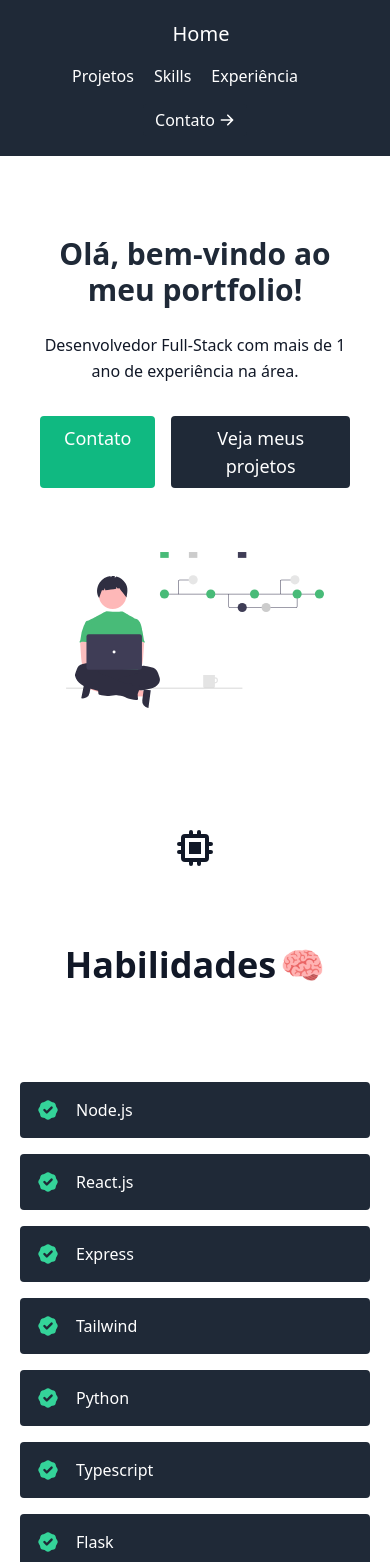
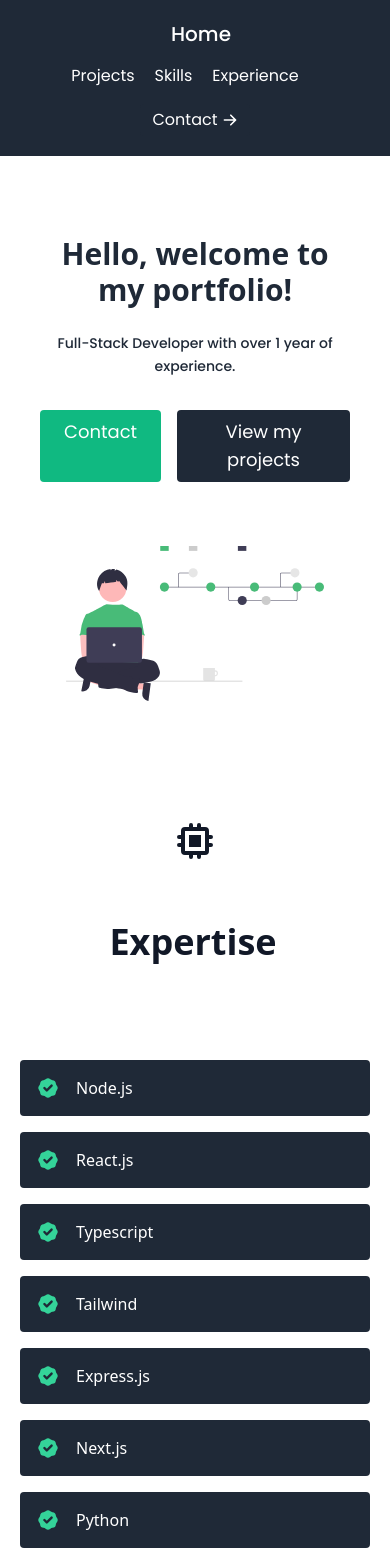
Before and after one commit to ThiagoDev202/my-portfolio, a React (Create React App) app: page / in a window 390 px wide. Shown: the top 1562 px of the page. Built offline with nearby package versions, Linux system fonts and the light colour scheme.

Commit message:
feat: en

```diff
--- a/public/index.html
+++ b/public/index.html
@@ -2,6 +2,12 @@
 <html lang="en">
   <head>
     <script disable-devtool-auto src='https://cdn.jsdelivr.net/npm/disable-devtool'></script>
+    <link href="https://fonts.googleapis.com/css2?family=Roboto:wght@400;700&display=swap" rel="stylesheet">
+    <link href="https://fonts.googleapis.com/css2?family=Caveat:wght@400;700&display=swap" rel="stylesheet">
+    <link rel="manifest" href="https://progressier.app/NWsX56i8xwndJjMzTJu4/progressier.json"/>
+    <link href="https://fonts.googleapis.com/css2?family=Poppins:wght@300;400;500;700&display=swap" rel="stylesheet">
+    <script defer src="https://progressier.app/NWsX56i8xwndJjMzTJu4/script.js"></script>
+    <link rel="icon" href="%PUBLIC_URL%/canvas.ico" />
   </head>
   <body>
 
--- /dev/null
+++ b/public/progressier.js
@@ -0,0 +1 @@
+importScripts("https://progressier.app/NWsX56i8xwndJjMzTJu4/sw.js");
--- a/src/components/About.js
+++ b/src/components/About.js
@@ -6,22 +6,25 @@ export default function About() {
       <div className="container mx-auto flex px-10 py-20 md:flex-row flex-col items-center">
         <div className="lg:flex-grow md:w-1/2 lg:pr-24 md:pr-16 flex flex-col md:items-start md:text-left mb-16 md:mb-0 items-center text-center">
           <h1 className="title-font sm:text-4xl text-3xl font-bold mb-4 font-medium text-gray-800">
-            Olá, bem-vindo ao meu portfolio!
-            {/* <br className="hidden lg:inline-block" />Full-Stack Developer */}
+            Hello, welcome to my portfolio!
           </h1>
-          <p className="mb-8 leading-relaxed my-2 text-gray-900 title-font sm:text-1xl mb-2">
-            Desenvolvedor Full-Stack com mais de 1 ano de experiência na área.
+          <p className=" mb-8 mt-2 title-font sm:text-base text-sm font-medium text-gray-800 leading-relaxed my-1" style={{ fontFamily: 'Poppins, sans-serif' }}>
+            Full-Stack Developer with over 1 year of experience.
           </p>
           <div className="flex justify-center">
             <a
               href="#contact"
-              className="inline-flex text-white bg-green-500 border-0 py-2 px-6 focus:outline-none hover:bg-green-600 rounded text-lg">
-              Contato
+              className="inline-flex text-white bg-green-500 border-0 py-2 px-6 focus:outline-none hover:bg-green-600 rounded text-lg"
+              style={{ fontFamily: 'Poppins, sans-serif', fontWeight: 400 }}
+            >
+              Contact
             </a>
             <a
               href="#projects"
-              className="ml-4 inline-flex text-white bg-gray-800 border-0 py-2 px-6 focus:outline-none hover:bg-gray-700 hover:text-white rounded text-lg">
-              Veja meus projetos
+              className="ml-4 inline-flex text-white bg-gray-800 border-0 py-2 px-6 focus:outline-none hover:bg-gray-700 hover:text-white rounded text-lg"
+              style={{ fontFamily: 'Poppins, sans-serif', fontWeight: 400 }}
+              >
+              View my projects
             </a>
           </div>
         </div>
--- a/src/components/Contact.js
+++ b/src/components/Contact.js
@@ -25,7 +25,7 @@ export default function Contact() {
   }
 
   return (
-    <section id="contact" className="relative">
+    <section id="contact" className="relative pt-16 md:pt-20" style={{ fontFamily: 'Poppins, sans-serif', fontWeight: 400 }}>
       <div className="container px-5 py-10 mx-auto flex sm:flex-nowrap flex-wrap">
         <div className="lg:w-2/3 md:w-1/2 bg-gray-900 rounded-lg overflow-hidden sm:mr-10 p-10 flex items-end justify-start relative">
           <iframe
@@ -39,18 +39,16 @@ export default function Contact() {
             style={{ filter: "opacity(0.7)" }}
             src="https://www.google.com/maps/embed/v1/place?q=Fortaleza+-+CE,+Brasil&key=AIzaSyBFw0Qbyq9zTFTd-tUY6dZWTgaQzuU17R8"
           />
-          <div className="bg-gray-900 relative flex flex-wrap py-6 rounded shadow-md text-white text-opacity-70">
-            {/* <div className="lg:w-1/2 px-6"> */}
+          <div className="bg-gray-900 relative flex flex-wrap py-6 rounded shadow-md text-white text-opacity-70" style={{ fontFamily: 'Poppins, sans-serif', fontWeight: 400 }} >
             <div className="w-full lg:w-1/2 px-6">
               <h2 className="title-font font-semibold text-white tracking-widest text-xs">
-                ADDRESS<span className="ml-1" role="img" aria-label="cérebro emoji">📍</span>
+                ADDRESS<span className="ml-1" role="img" aria-label="Local emoji">📍</span>
               </h2>
               <p className="mt-1">
                 Brasil, <br />
                 Fortaleza-CE
               </p>
             </div>
-            {/* <div className="lg:w-1/2 px-6 mt-4 lg:mt-0"> */}
             <div className="w-full lg:w-1/2 px-6 mt-4 lg:mt-0">
               <h2 className="title-font font-semibold text-white tracking-widest text-xs">
                 EMAIL
@@ -64,7 +62,7 @@ export default function Contact() {
               <p className="leading-relaxed">
             +55 (85) 9 9266-8904
             <a
-              href="https://api.whatsapp.com/send?phone=55992668904"
+              href="https://api.whatsapp.com/send?phone=5585992668904&text="
               target="_blank"
               rel="noopener noreferrer"
               className="ml-2 inline-block flex items-center leading-relaxed"
@@ -85,14 +83,10 @@ export default function Contact() {
       name="contact"
       onSubmit={handleSubmit}
       className="lg:w-1/3 md:w-1/2 flex flex-col md:ml-auto w-full md:py-8 mt-8 md:mt-0 bg-gray-900 border border-gray-800 rounded-lg p-6">
-      <h2 className="text-white sm:text-4xl text-3xl mb-1 font-medium title-font">
-        Enviar E-mail
+      <h2 className="text-white sm:text-4xl text-3xl mb-5 font-medium title-font text-xl font-bold mt-5" sstyle={{ fontFamily: 'Poppins, sans-serif', fontWeight: 400 }} >
+        Enviar email
       </h2>
-      <p className="leading-relaxed mb-5 title-font font-bold text-gray-900 text-xl">
-        Envie-me um e-mail
-      </p>
-
-      <div className="relative mb-4">
+      <div className="relative mb-4" style={{ fontFamily: 'Poppins, sans-serif', fontWeight: 400 }}>
         <label htmlFor="name" className="leading-7 text-sm text-gray-400">
           Name
         </label>
@@ -100,12 +94,12 @@ export default function Contact() {
           type="text"
           id="name"
           name="name"
-          placeholder="Digite seu nome e sobrenome"
+          placeholder="Enter your first and last name"
           className="w-full bg-gray-800 italic rounded border border-gray-700 focus:border-indigo-500 focus:ring-2 focus:ring-indigo-900 text-base outline-none text-gray-100 py-1 px-3 leading-8 transition-colors duration-200 ease-in-out"
           onChange={(e) => setName(e.target.value)}
         />
       </div>
-      <div className="relative mb-4">
+      <div className="relative mb-4" style={{ fontFamily: 'Poppins, sans-serif', fontWeight: 400 }} >
         <label htmlFor="email" className="leading-7 text-sm text-gray-400">
           Email
         </label>
@@ -113,12 +107,12 @@ export default function Contact() {
           type="email"
           id="email"
           name="email"
-          placeholder="Digite seu email"
+          placeholder="Enter your email address"
           className="w-full bg-gray-800 italic rounded border border-gray-700 focus:border-indigo-500 focus:ring-2 focus:ring-indigo-900 text-base outline-none text-gray-100 py-1 px-3 leading-8 transition-colors duration-200 ease-in-out"
           onChange={(e) => setEmail(e.target.value)}
         />
       </div>
-      <div className="relative mb-4">
+      <div className="relative mb-4" style={{ fontFamily: 'Poppins, sans-serif', fontWeight: 400 }} >
         <label
           htmlFor="message"
           className="leading-7 text-sm text-gray-400">
@@ -127,14 +121,16 @@ export default function Contact() {
         <textarea
           id="message"
           name="message"
-          placeholder="Envie sua proposta!"
+          placeholder="Submit your proposal"
           className="w-full bg-gray-800 italic rounded border border-gray-700 focus:border-indigo-500 focus:ring-2 focus:ring-indigo-900 h-32 text-base outline-none text-gray-100 py-1 px-3 resize-none leading-6 transition-colors duration-200 ease-in-out"
           onChange={(e) => setMessage(e.target.value)}
         />
       </div>
       <button
         type="submit"
-        className="text-white bg-indigo-500 border-0 py-2 px-6 focus:outline-none hover:bg-indigo-600 rounded text-lg">
+        className="text-white bg-indigo-500 border-0 py-2 px-6 focus:outline-none hover:bg-indigo-600 rounded text-lg"
+        style={{ fontFamily: 'Poppins, sans-serif', fontWeight: 400 }}
+        >
         Submit
       </button>
     </form>
--- a/src/components/Footer.js
+++ b/src/components/Footer.js
@@ -2,43 +2,43 @@ import React from "react";
 
 const Footer = () => {
   return (
-    <footer className="bg-gray-900 text-white mt-20">
-      <div className="flex justify-center items-center sm:px-12 px-4 bg-[#ffffff19] py-7">
-        <h1 className="text-3xl md:text-2xl mb-0 leading-normal font-semibold text-teal-500 mt-5">
-          <span className="text-teal-500 mb-10">Para mais informações</span>
+    <footer className="bg-gradient-to-r from-gray-900 via-gray-800 to-gray-700 text-white mt-20">
+      <div className="flex justify-center items-center sm:px-12 px-4 py-7">
+        <h1 className="text-5xl md:text-4xl mb-0 leading-tight font-bold text-teal-500 mt-5">
+          <span className="mb-10">For further information</span>
         </h1>
       </div>
       <div className="grid grid-cols-1 gap-10 text-center pt-2 text-gray-400 text-sm pb-8 mt-3">
         <div>
-          <h2 className="text-xl font-bold text-white">Contatos</h2>
-          <p className="mt-2">
-            <a href="https://www.linkedin.com/in/thiagofernandesdev/" target="_blank" rel="noopener noreferrer" className="text-teal-400 hover:underline">
+          <h2 className="text-2xl font-bold text-gray-200">Contacts</h2>
+          <p className="mt-2 flex items-center justify-center space-x-2" style={{ fontFamily: 'Poppins, sans-serif', fontWeight: 400 }}>
+            <a href="https://www.linkedin.com/in/thiagofernandesdev/" target="_blank" rel="noopener noreferrer" className="text-teal-400 hover:underline hover:text-green-500">
               LinkedIn
             </a>
           </p>
-          <p className="mt-2">
-            <a href="https://github.com/ThiagoDev202" target="_blank" rel="noopener noreferrer" className="text-teal-400 hover:underline">
+          <p className="mt-2 flex items-center justify-center space-x-2" style={{ fontFamily: 'Poppins, sans-serif', fontWeight: 400 }}>
+            <a href="https://github.com/ThiagoDev202" target="_blank" rel="noopener noreferrer" className="text-teal-400 hover:underline hover:text-green-500">
               GitHub
             </a>
           </p>
-          <p className="mt-2">
-            <a href="https://www.dropbox.com/scl/fi/6kroitx8qypxzkty4nlfo/Profile.pdf?rlkey=ose0xwuftywvunmkq93o3ejr4&dl=1" download="Curriculo Thiago Fernandes.pdf">
-                Curriculo
+          <p className="mt-2 flex items-center justify-center space-x-2" style={{ fontFamily: 'Poppins, sans-serif', fontWeight: 400 }}>
+            <a href="https://www.dropbox.com/scl/fi/6kroitx8qypxzkty4nlfo/Profile.pdf?rlkey=ose0xwuftywvunmkq93o3ejr4&dl=1" className="text-teal-400 hover:underline hover:text-green-500" download="Curriculo Thiago Fernandes.pdf">
+              Resume
             </a>
           </p>
-          <p className="mt-2">
-            <a href="https://api.whatsapp.com/send?phone=55992668904">
-                WhatsApp
+          <p className="mt-2 flex items-center justify-center space-x-2" style={{ fontFamily: 'Poppins, sans-serif', fontWeight: 400 }}>
+            <a href="https://api.whatsapp.com/send?phone=5585992668904&text=" className="text-teal-400 hover:underline hover:text-green-500">
+              WhatsApp
             </a>
           </p>
         </div>
         <div>
-          <span className="text-xl font-bold text-teal-500">
-            Feito Por Thiago Fernandes
+          <span className="text-xl font-bold text-teal-300" style={{ fontFamily: 'Poppins, sans-serif', fontWeight: 500 }}>
+            Made by Thiago Fernandes
           </span>
         </div>
         <div>
-          <span className="mt-1">Made w/ React & Tailwind</span>
+          <span className="mt-1 text-gray-400" style={{ fontFamily: 'Poppins, sans-serif', fontWeight: 400 }}>Build w/ React & Tailwind</span>
         </div>
       </div>
     </footer>
--- a/src/components/Navbar.js
+++ b/src/components/Navbar.js
@@ -3,7 +3,7 @@ import React from "react";
 
 export default function Navbar() {
   return (
-    <header className="bg-gray-800 md:sticky top-0 z-10">
+    <header className="bg-gray-800 md:sticky top-0 z-10" style={{ fontFamily: 'Poppins, sans-serif', fontWeight: 400 }} >
       <div className="container mx-auto flex flex-wrap p-5 flex-col md:flex-row items-center">
         <a className="title-font font-medium text-white mb-4 md:mb-0">
           <a href="#about" className="ml-3 text-xl hover:opacity-90">
@@ -12,19 +12,19 @@ export default function Navbar() {
         </a>
         <nav className="md:mr-auto md:ml-4 md:py-1 md:pl-4 md:border-l md:border-gray-700	flex flex-wrap items-center text-base justify-center text-white">
           <a href="#projects" className="mr-5 hover:text-green-500">
-            Projetos
+            Projects
           </a>
           <a href="#skills" className="mr-5 hover:text-green-500">
             Skills
           </a>
           <a href="#testimonials" className="mr-5 hover:text-green-500">
-            Experiência
+            Experience
           </a>
         </nav>
         <a
           href="#contact"
           className="inline-flex items-center bg-gray-800 border-0 py-1 px-3 focus:outline-none hover:bg-gray-700 rounded text-base text-white mt-4 md:mt-0">
-          Contato
+          Contact
           <ArrowRightIcon className="w-4 h-4 ml-1" />
         </a>
       </div>
--- a/src/components/Projects.js
+++ b/src/components/Projects.js
@@ -11,11 +11,11 @@ export default function Projects() {
           <h1 className="sm:text-4xl text-3xl font-medium title-font mb-4 text-white">
             Portfolio
           </h1>
-          <p className="lg:w-2/3 mx-auto leading-relaxed text-base">
+          <p className="mt-2 lg:w-2/3 mx-auto leading-relaxed text-base" style={{ fontFamily: 'Poppins, sans-serif', fontWeight: 400 }}>
             Node.js | Next/Vite | React.js | Typescript | Tailwind | Express.js | MongoDB | SQLite | Firebase
           </p>
         </div>
-        <div className="flex flex-wrap -m-4">
+        <div className="flex flex-wrap -m-4" style={{ fontFamily: 'Poppins, sans-serif', fontWeight: 400 }} >
           {projects.map((project) => (
             <a
               href={project.link}
--- a/src/components/Skills.js
+++ b/src/components/Skills.js
@@ -4,15 +4,15 @@ import { skills } from "../data";
 
 export default function Skills() {
   return (
-    <section id="skills">
+    <section id="skills" className="mb-10">
       <div className="container px-5 py-10 mx-auto">
         <div className="text-center mb-20">
           <ChipIcon className="w-10 inline-block mb-4 text-gray-900 fill-current" />
-          <h1 className="sm:text-4xl text-3xl font-medium title-font text-white mb-4">
+          <h1 className="sm:text-4xl text-3xl font-medium title-font text-white mb-0">
             Skills &amp; Tecnologias
           </h1>
-          <p className="text-base text-4xl leading-relaxed xl:w-2/4 lg:w-3/4 mx-auto font-bold text-gray-900 font-size ont-medium title-font body-font">
-          Habilidades<span className="ml-1" role="img" aria-label="cérebro emoji">🧠</span>
+          <p className="text-base text-4xl leading-relaxed xl:w-2/4 lg:w-3/4 mx-auto font-bold text-gray-900 font-size title-font font-bold body-font font-medium title-font body-font">
+            Expertise<span className="ml-1" role="img" aria-label="cérebro emoji"></span>
           </p>
         </div>
         <div className="flex flex-wrap lg:w-4/5 sm:mx-auto sm:mb-2 -mx-2">
--- a/src/components/Testimonials.js
+++ b/src/components/Testimonials.js
@@ -6,26 +6,17 @@ export default function Testimonials() {
   return (
     <section id="testimonials">
       <div className="container px-5 py-10 mx-auto text-center">
-        {/* Não está em uso UserIcon abaixo*/}
         <UsersIcon className="w-10 inline-block mb-4 text-white" />
-        {/* não removida por motivo de save_code = não é uma boaa pratica */}
-        <h1 className="sm:text-4xl text-3xl font-medium title-font mb-4 text-gray-900 font-bold body-font mb-12 mt-10">
-          Experiência
+        <h1 className="sm:text-4xl text-3xl font-medium leading-tight mb-4 text-gray-900 title-font font-bold body-font mb-12 mt-10">
+          Career
         </h1>
-        <div className="flex flex-wrap m-4 text-white text-opacity-80">
+        <div className="flex flex-wrap m-4 text-white text-opacity-80" style={{ fontFamily: 'Poppins, sans-serif', fontWeight: 400 }}>
           {testimonials.map((testimonial) => (
             <div className="p-4 md:w-1/2 w-full">
-              {/* <div className="h-full bg-gray-800 bg-opacity-40 p-8 rounded"> */}
               <div className="h-full bg-gray-900 p-8 rounded rounded-1xl">
                 <TerminalIcon className="block w-8 text-white mb-4" />
                 <p className="leading-relaxed mb-6">{testimonial.quote}</p>
-                <div className="inline-flex items-center" >
-                  {/* <img
-                    alt="testimonial"
-                    src={testimonial.image}
-                    className="w-12 rounded-full flex-shrink-0 object-cover object-center"
-                  /> */}
-                  {/* teste */}
+                <div className="inline-flex items-center">
                   <span className="flex-grow flex flex-col pl-4">
                     <span className="title-font font-medium text-white">
                       {testimonial.name}
--- a/src/data.js
+++ b/src/data.js
@@ -3,15 +3,15 @@ export const projects = [
     title: "Ecommerce-app",
     subtitle: "MERN Stack",
     description:
-      "Aplicação Fullstack, frontend feito com React(Redux; React_Bootstrap). BackEnd feito com Node(mongoose; JWT; Stripe; bcrypt;), Express.js, MongoDB NoSQL",
+      "Fullstack application, frontend developed with React (Redux; React-Bootstrap). Backend developed with Node (Prisma; JWT; Stripe; bcrypt), Express.js, and MongoDB with Mongoose.",
     image: "./project-1.gif",
     link: "https://github.com/ThiagoDev202/ecommerce-app",
   },
   {
-    title: "FRONTEND-APP",
-    subtitle: "React.js App",
+    title: "Playlist-Music",
+    subtitle: "SPOTIFY",
     description:
-      "App feito com React.js puro, uma aplicação para realizar uploads, onde tive uma problemática e consequentemente aprendizado de conversão de arquivo, padrão de dados e large upload file.",
+      "App developed with React.js and Next.js, where users can search for their favorite songs and add them to their playlist, with the capability to upload the playlist through the frontend.",
     image: "./project-2.gif",
     link: "https://github.com/ThiagoDev202/frontend-app",
   },
@@ -19,15 +19,15 @@ export const projects = [
     title: "DevChat",
     subtitle: "RECIPE-APP",
     description:
-      "DevChat é uma aplicação que possui boas práticas de desenvolvimento, senhas hashs, JWToken de acesso etc. BackEnd com Node, Express, Prisma com TypeScript. FrontEnd com React básico e Vite, também feito com Typescript.",
+      "DevChat is an application that follows best development practices, including hashed passwords, access JWTs, etc. The Backend is built with Node, Express, and Prisma, using TypeScript. The frontend is developed with React and Vite using TypeScript.",
     image: "./project-3.gif",
     link: "https://github.com/ThiagoDev202/recipe-app",
   },
   {
-    title: "todo-app",
+    title: "Todo-app",
     subtitle: "CHECK-LIST",
     description:
-      "Aplicação básica de FrontEnd para aprendizado de adicionar, remover e excluir componentes, habilidades essenciais para uma imersão ao desenvolvimento de aplicações web, usamos diariamente estes aprendizados. Feito com React.js e Next.js",
+      "Frontend application for learning to add, remove, delete, and modify components—essential skills for diving into web application development, which we use daily. This app was made with React.js, Next.js and MongoDB to store events.",
     image: "./project-4.gif",
     link: "https://github.com/ThiagoDev202/todo-app",
   },
@@ -36,16 +36,14 @@ export const projects = [
 export const testimonials = [
   {
     quote:
-      "Em minha primeira experiência profissional, estagiei por 4 meses em modelo Home Office como Analista de Dados. Responsável por criar banco de dados MySQL, Dashboard BI, extrair insights e criar UI/UX Design.",
-    // image: "https://randomuser.me/api/portraits/men/1.jpg",
-    name: "Estagiário Analista de Dados",
+    "In my first professional experience, I interned for 4 months in a home office model as a Data Analyst. I was responsible for creating MySQL databases, developing BI dashboards, extracting insights, and designing UI/UX.",
+    name: "Data Analyst Intern",
     company: "Instituto Favelar",
   },
   {
     quote:
-      "Em 8 de janeiro de 2024, tive a oportunidade de iniciar como Desenvolvedor Junior, tempo integral em modalidade presencial. Por aqui, entendi que apenas 'codar' não é o suficiente, é necessário entender todas as stacks de desenvolvimento da aplicação, desde o planejamento ao deploy da mesma.",
-    // image: "https://randomuser.me/api/portraits/men/94.jpg",
-    name: "Desenvolvedor Full-Stack",
+    "On Jan 8, 2024, I had the opportunity to start as a Junior Developer. I was responsible for rewriting and maintaining ChatBots using Node and React with TypeScript, utilizing Firestore as the cloud database. Additionally, I managed the backend server, which handled sending messages.",
+    name: "Full Stack Developer",
     company: "Segurobet",
   },
 ];
@@ -53,12 +51,12 @@ export const testimonials = [
 export const skills = [
   "Node.js",
   "React.js",
-  "Express",
+  "Typescript",
   "Tailwind",
+  "Express.js",
+  "Next.js",
   "Python",
-  "Typescript",
+  "MongoDB",
   "Flask",
-  "Deploy",
-  "NoSQL (MongoDB | AWS DynamoDB | Firebase)",
-  "MySQL (PostgreSQL | MySQL Workbench | SQLite)",
+  "MySQL Server",
 ];
```
Also changed, not shown: public/canvas.png (added), 22 other files (tests, documents, lock files or other folders).
